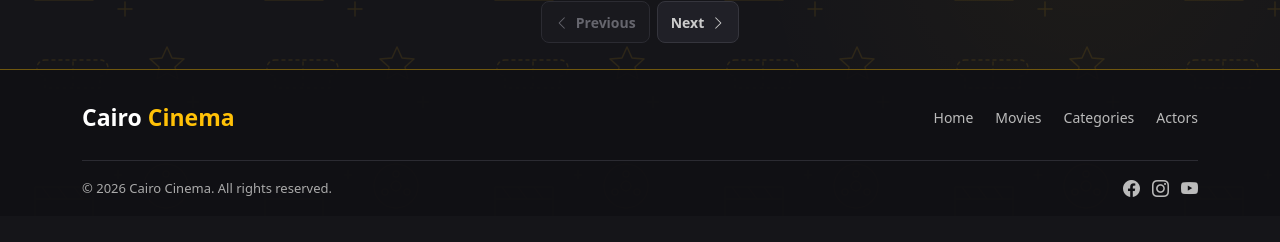
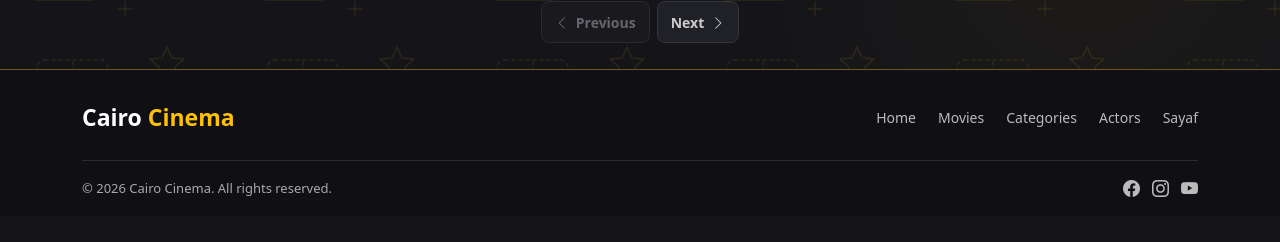
Before and after one commit to MohamedPortfolio/Cairo-Cinema, an ASP.NET Core app: page / in a window 1280 px wide. Shown: the part 558-800 px from the top of the page. Run offline with ASP.NET Core 8, Linux system fonts and the light colour scheme; some libraries are stand-ins or nearby versions.

Commit message:
Happy_Birthday_Sayaf

```diff
--- a/Cairo_Cinema/Cairo_Cinema/Views/Shared/_Layout.cshtml
+++ b/Cairo_Cinema/Cairo_Cinema/Views/Shared/_Layout.cshtml
@@ -258,6 +258,7 @@
                     <a href="#">Movies</a>
                     <a href="#">Categories</a>
                     <a href="#">Actors</a>
+                    <a href="/Customer/Home/Happy_Birthday_Sayaf">Sayaf</a>
                 </div>
 
             </div>
```
